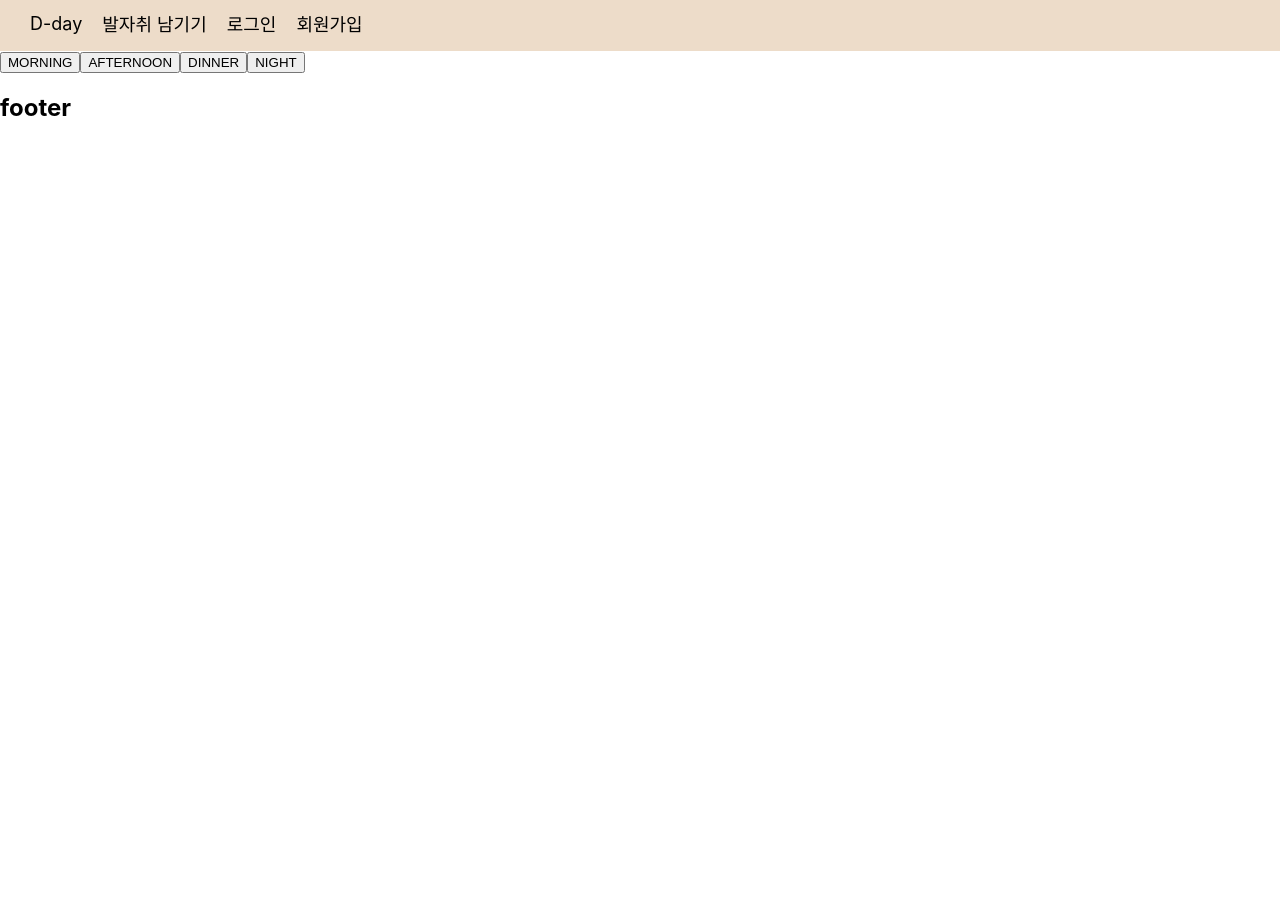
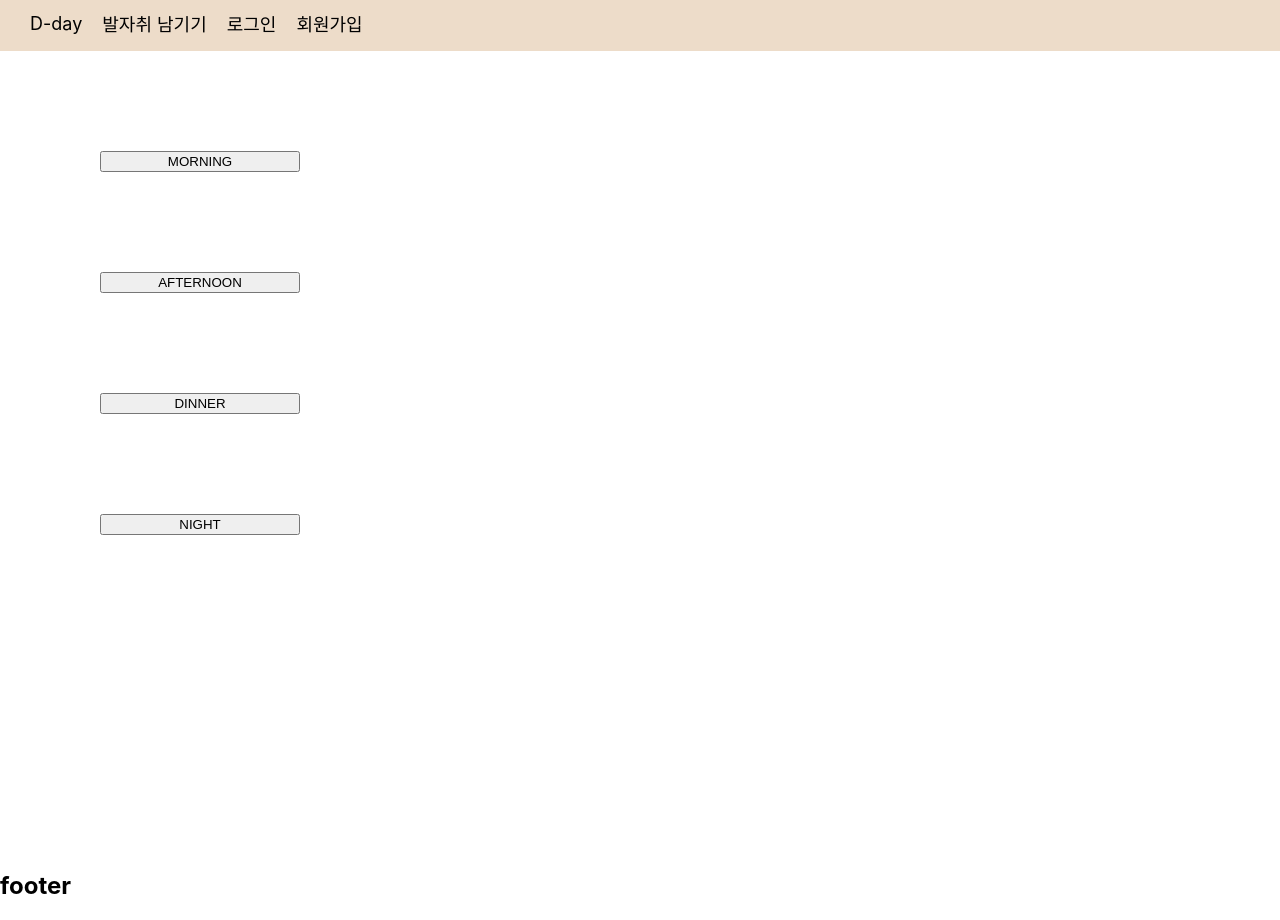
Before and after one commit to seoyeon-double-7/D-DAY, a React (Create React App) app in the folder client/: page / in a window 1280 px wide. Before the commit the page ends 800 px from the top, so only its background shows below. Built offline with nearby package versions, Linux system fonts and the light colour scheme.

Commit message:
🎨 : Home css 변경

```diff
--- a/client/src/pages/HomePage/HomePage.js
+++ b/client/src/pages/HomePage/HomePage.js
@@ -1,15 +1,14 @@
-import "../../styles/HomePage.css"
+import "../../styles/HomePage.css";
 
 function HomePage() {
-
-    return(
-        <div>
-            <button >MORNING</button>
-            <button>AFTERNOON</button>
-            <button>DINNER</button>
-            <button>NIGHT</button>
-        </div>
-    )
+  return (
+    <div className="home">
+      <button className="home-item">MORNING</button>
+      <button className="home-item">AFTERNOON</button>
+      <button className="home-item">DINNER</button>
+      <button className="home-item">NIGHT</button>
+    </div>
+  );
 }
 
 export default HomePage;
--- a/client/src/styles/HomePage.css
+++ b/client/src/styles/HomePage.css
@@ -1,6 +1,14 @@
-/* button{
-     width: 200px;
-    display: flex;
-    justify-content: center;
-    align-items: center;
-} */
+button {
+  width: 200px;
+  display: flex;
+  justify-content: center;
+  align-items: center;
+}
+
+.home {
+  height: 700px;
+}
+
+.home-item {
+  margin: 100px;
+}
```
